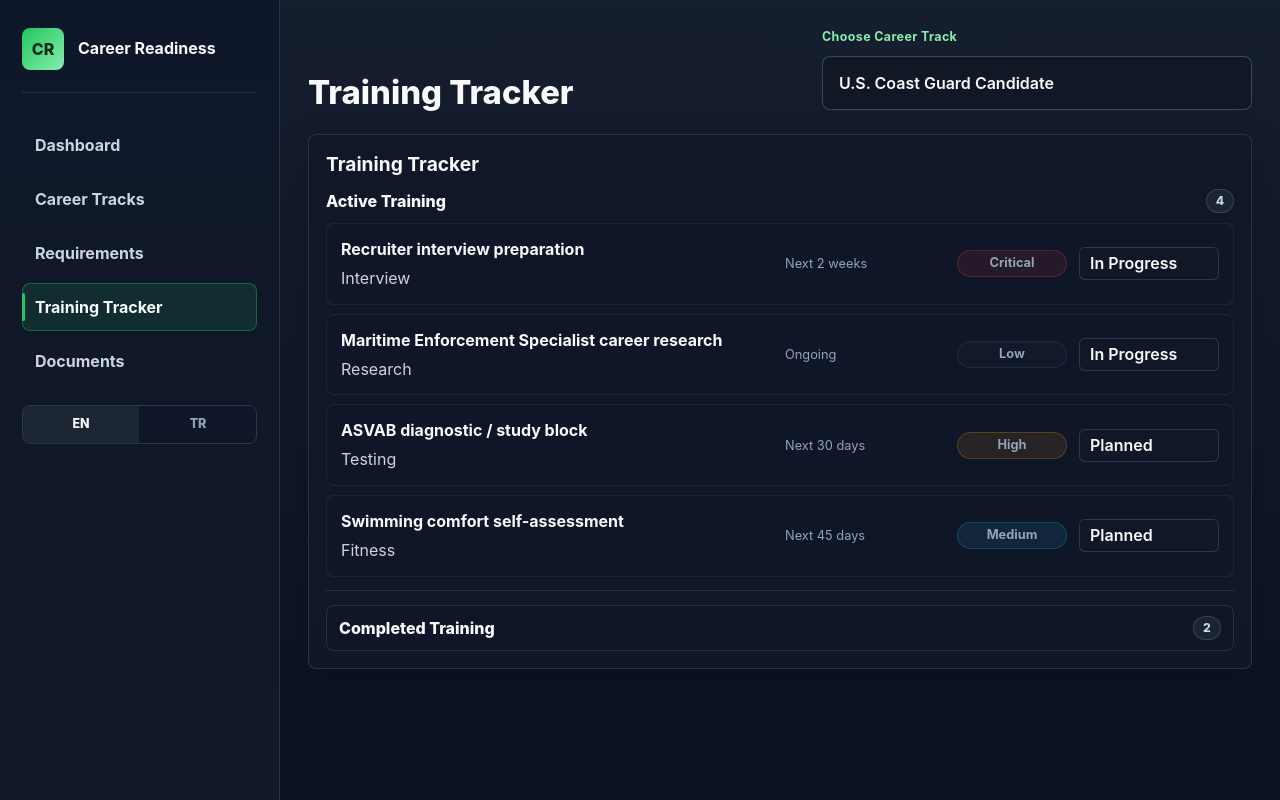
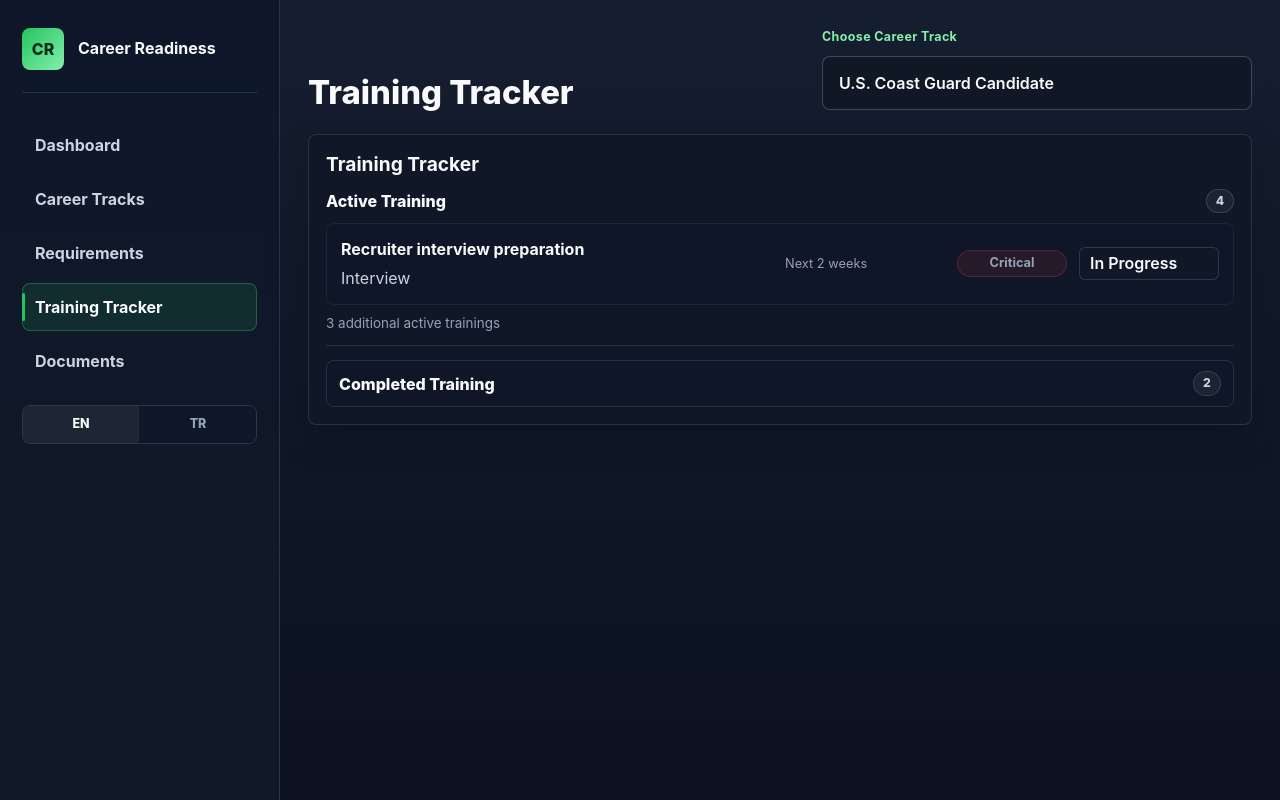
Before and after one commit to omarmanas/career-readiness-platform, a React (Vite) app: page / in a window 1280 px wide. Both pictures are taken after a click on the button "Training Tracker". Built offline with nearby package versions, Linux system fonts and the light colour scheme.

Commit message:
ux(sprint-57): reduce active training list density

```diff
--- a/src/components/TrainingTrackerView.tsx
+++ b/src/components/TrainingTrackerView.tsx
@@ -58,6 +58,11 @@ export function TrainingTrackerView({
 
   const sorted = sortByUrgency(selectedTrack.trainingPlan)
   const activeItems = sorted.filter((item) => item.status !== 'Completed')
+  const visibleActiveItems = activeItems.slice(0, 1)
+  const additionalActiveTrainingCount = Math.max(
+    0,
+    activeItems.length - visibleActiveItems.length,
+  )
   const completedItems = sorted.filter((item) => item.status === 'Completed')
 
   function renderTrainingRow(item: TrainingItem) {
@@ -114,7 +119,12 @@ export function TrainingTrackerView({
             <span>{activeItems.length}</span>
           </div>
           <div className="data-table">
-            {activeItems.map((item) => renderTrainingRow(item))}
+            {visibleActiveItems.map((item) => renderTrainingRow(item))}
+            {additionalActiveTrainingCount > 0 && (
+              <p className="detail-muted-note">
+                {additionalActiveTrainingCount} additional active trainings
+              </p>
+            )}
           </div>
         </section>
       )}
```
